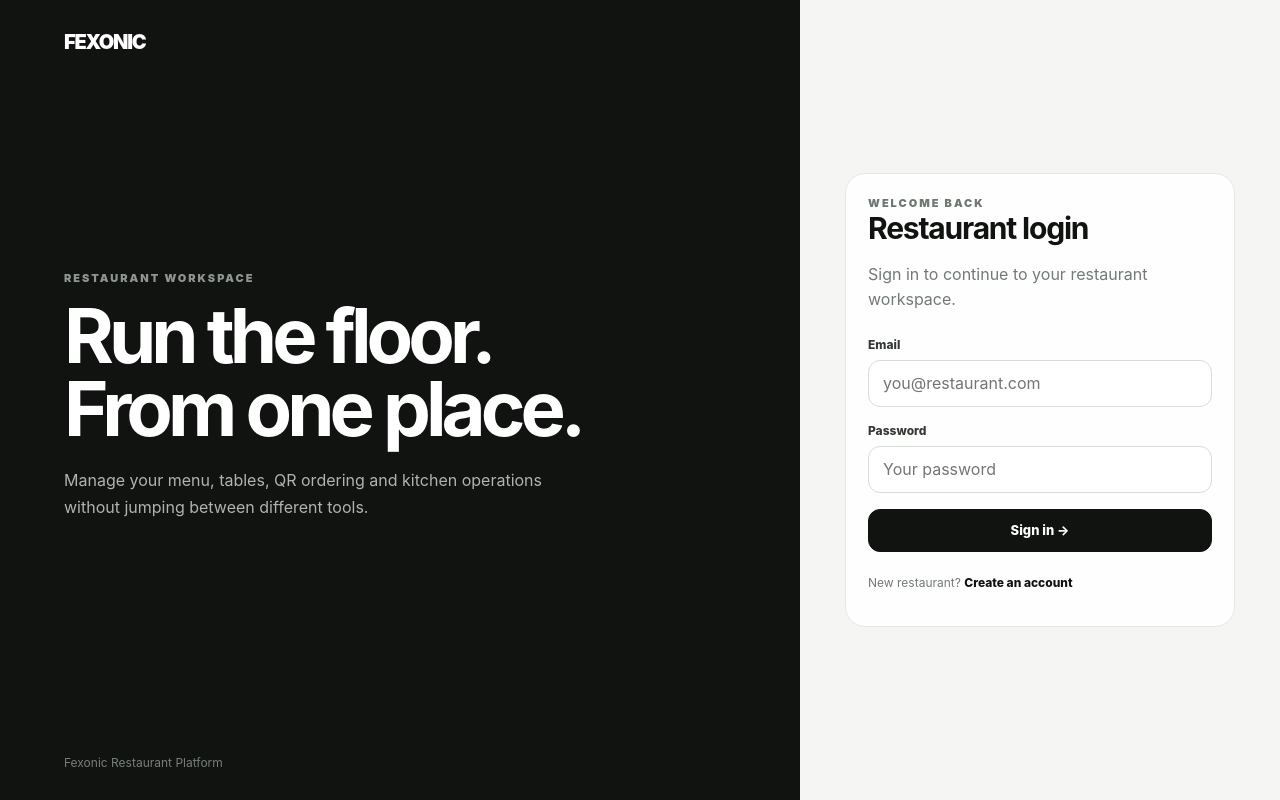
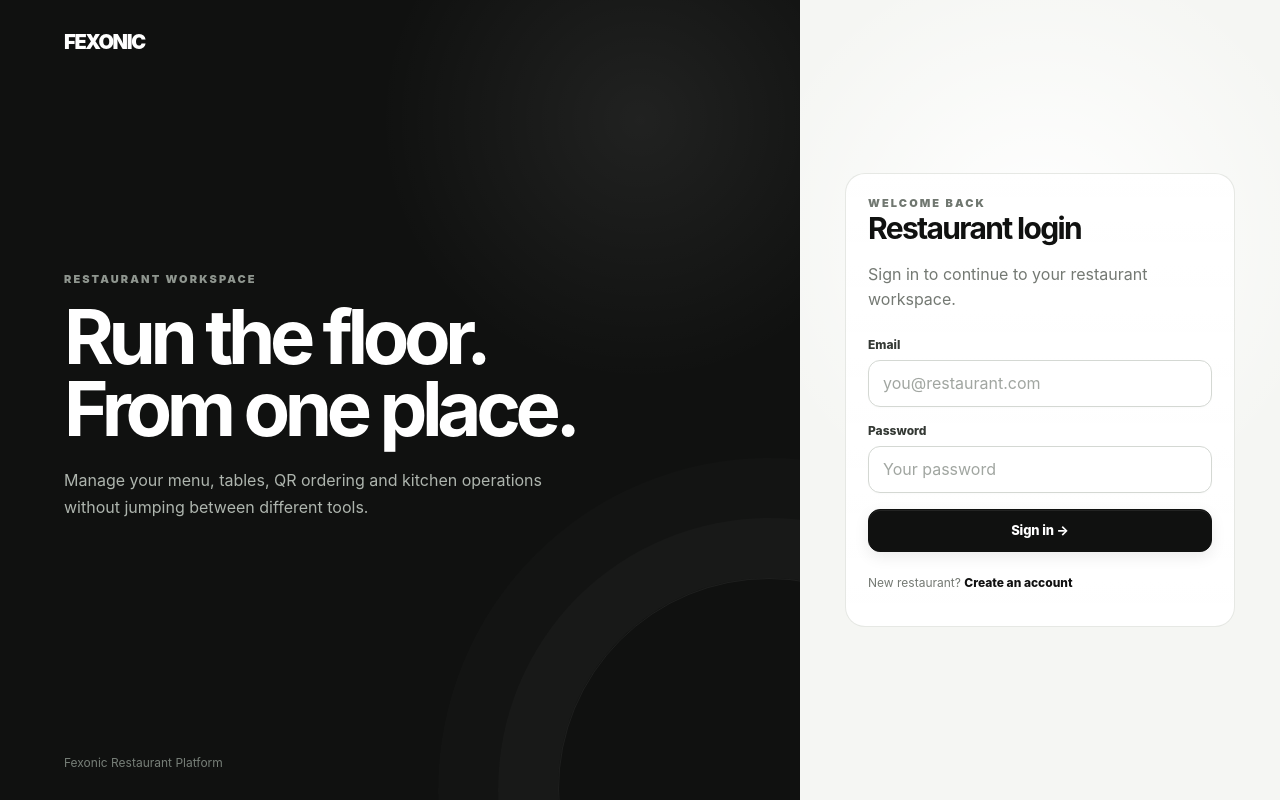
Before and after one commit to aflahalungal77-lab/Fexonic, a Next.js app: page /login in a window 1280 px wide. Built offline with nearby package versions, Linux system fonts and the light colour scheme.

Commit message:
upgrade premium UI

```diff
--- a/app/globals.css
+++ b/app/globals.css
@@ -1,17 +1,29 @@
 :root {
-  --bg: #f5f6f3;
+  --bg: #f4f4f1;
   --surface: #ffffff;
-  --surface-2: #fafbf9;
-  --text: #111311;
-  --muted: #737a75;
-  --line: #e5e8e4;
-  --line-dark: #d9ddd8;
-  --black: #111311;
-  --good: #15966a;
-  --bad: #d64545;
-  --warn: #c47a18;
+  --surface-2: #fafaf8;
+
+  --text: #101110;
+  --muted: #747973;
+
+  --line: #e5e7e3;
+  --line-dark: #d4d8d3;
+
+  --black: #101110;
+  --good: #168b63;
+  --bad: #d44747;
+  --warn: #b87518;
+
   --radius: 20px;
-  --shadow: 0 18px 50px rgba(17, 19, 17, 0.06);
+
+  --shadow-sm:
+    0 4px 18px rgba(16, 17, 16, 0.045);
+
+  --shadow:
+    0 18px 55px rgba(16, 17, 16, 0.07);
+
+  --shadow-lg:
+    0 30px 90px rgba(16, 17, 16, 0.12);
 }
 
 * {
@@ -22,12 +34,24 @@ html {
   scroll-behavior: smooth;
 }
 
+html,
+body {
+  min-height: 100%;
+}
+
 body {
   margin: 0;
+
   background:
-    radial-gradient(circle at 50% -10%, #ffffff 0, transparent 35%),
+    radial-gradient(
+      circle at 50% -15%,
+      rgba(255, 255, 255, 0.95) 0,
+      rgba(255, 255, 255, 0) 38%
+    ),
     var(--bg);
+
   color: var(--text);
+
   font-family:
     Inter,
     ui-sans-serif,
@@ -36,7 +60,14 @@ body {
     BlinkMacSystemFont,
     "Segoe UI",
     sans-serif;
+
   -webkit-font-smoothing: antialiased;
+  text-rendering: optimizeLegibility;
+}
+
+::selection {
+  background: #101110;
+  color: #fff;
 }
 
 a {
@@ -57,15 +88,12 @@ button {
 
 button:disabled {
   cursor: not-allowed;
-  opacity: 0.6;
+  opacity: 0.55;
 }
 
-::selection {
-  background: #111311;
-  color: #fff;
-}
-
-/* ---------- Layout ---------- */
+/* =========================================================
+   LAYOUT
+========================================================= */
 
 .container {
   width: min(1180px, calc(100% - 40px));
@@ -74,16 +102,27 @@ button:disabled {
 
 .top {
   min-height: 76px;
+
   display: flex;
   align-items: center;
   justify-content: space-between;
+
   gap: 20px;
 }
 
 .brand {
   font-size: 20px;
   font-weight: 950;
-  letter-spacing: -0.06em;
+  letter-spacing: -0.065em;
+
+  transition:
+    opacity 0.2s ease,
+    transform 0.2s ease;
+}
+
+.brand:hover {
+  opacity: 0.75;
+  transform: translateY(-1px);
 }
 
 .nav {
@@ -98,93 +137,162 @@ button:disabled {
 
 .hero h1 {
   max-width: 850px;
+
   margin: 10px 0 18px;
+
   font-size: clamp(42px, 7vw, 78px);
-  line-height: 0.98;
-  letter-spacing: -0.065em;
+  line-height: 0.96;
+
+  letter-spacing: -0.07em;
   font-weight: 950;
 }
 
 .hero p {
   max-width: 680px;
-  line-height: 1.7;
+
+  margin: 0;
+
+  color: var(--muted);
+
+  line-height: 1.75;
 }
+
+/* =========================================================
+   EYEBROW
+========================================================= */
 
 .eyebrow {
   color: #707770;
+
   font-size: 11px;
   font-weight: 900;
-  letter-spacing: 0.18em;
+
+  letter-spacing: 0.19em;
   text-transform: uppercase;
 }
 
-/* ---------- Buttons ---------- */
+/* =========================================================
+   BUTTONS
+========================================================= */
 
 .btn {
+  position: relative;
+
   display: inline-flex;
   align-items: center;
   justify-content: center;
+
   gap: 8px;
+
   min-height: 43px;
-  padding: 0 16px;
-  border: 1px solid #111311;
+
+  padding: 0 17px;
+
+  border: 1px solid #101110;
   border-radius: 12px;
-  background: #111311;
+
+  background: #101110;
   color: #fff;
+
   font-size: 13px;
   font-weight: 850;
+
+  letter-spacing: -0.01em;
+
+  box-shadow:
+    0 1px 0 rgba(255, 255, 255, 0.08) inset,
+    0 5px 15px rgba(16, 17, 16, 0.08);
+
   transition:
     transform 0.18s ease,
     box-shadow 0.18s ease,
-    background 0.18s ease;
+    background 0.18s ease,
+    border-color 0.18s ease;
 }
 
 .btn:hover {
-  transform: translateY(-1px);
-  box-shadow: 0 9px 22px rgba(17, 19, 17, 0.12);
+  transform: translateY(-2px);
+
+  box-shadow:
+    0 1px 0 rgba(255, 255, 255, 0.08) inset,
+    0 10px 26px rgba(16, 17, 16, 0.15);
+}
+
+.btn:active {
+  transform: translateY(0);
 }
 
 .btn.light {
-  background: #fff;
-  color: #111311;
+  background: rgba(255, 255, 255, 0.9);
+  color: #101110;
   border-color: var(--line);
+
+  box-shadow: var(--shadow-sm);
 }
 
 .btn.light:hover {
-  background: #f8f9f7;
+  background: #fff;
+  border-color: #d9ddd8;
 }
 
 .btn.danger {
-  background: #fff4f3;
+  background: #fff5f4;
   border-color: #f0d0cc;
   color: #ad3932;
+
+  box-shadow: none;
+}
+
+.btn.danger:hover {
+  background: #fff0ee;
+  border-color: #e9bdb7;
 }
 
 .btn.small {
   min-height: 36px;
+
   padding: 0 12px;
+
   font-size: 12px;
+
   border-radius: 10px;
 }
 
-/* ---------- Cards ---------- */
+/* =========================================================
+   CARDS
+========================================================= */
 
 .card {
-  background: rgba(255, 255, 255, 0.94);
-  border: 1px solid var(--line);
+  background:
+    linear-gradient(
+      180deg,
+      rgba(255, 255, 255, 0.98),
+      rgba(255, 255, 255, 0.94)
+    );
+
+  border: 1px solid rgba(229, 231, 227, 0.95);
+
   border-radius: var(--radius);
+
   padding: 22px;
+
   box-shadow: var(--shadow);
+
+  transition:
+    transform 0.2s ease,
+    box-shadow 0.2s ease,
+    border-color 0.2s ease;
 }
 
 .card h1,
 .card h2,
 .card h3 {
-  letter-spacing: -0.04em;
+  letter-spacing: -0.045em;
 }
 
 .card h2 {
   margin: 0 0 18px;
+
   font-size: 19px;
 }
 
@@ -205,7 +313,9 @@ button:disabled {
   grid-template-columns: repeat(4, minmax(0, 1fr));
 }
 
-/* ---------- Text ---------- */
+/* =========================================================
+   TEXT
+========================================================= */
 
 .muted {
   color: var(--muted);
@@ -217,11 +327,16 @@ button:disabled {
 
 .section-title {
   margin: 0 0 16px;
+
   font-size: 24px;
-  letter-spacing: -0.045em;
+
+  letter-spacing: -0.05em;
+  line-height: 1.1;
 }
 
-/* ---------- Forms ---------- */
+/* =========================================================
+   FORMS
+========================================================= */
 
 .field {
   margin-bottom: 16px;
@@ -229,156 +344,302 @@ button:disabled {
 
 .label {
   display: block;
+
   margin-bottom: 8px;
+
   font-size: 12px;
   font-weight: 850;
+
   color: #343934;
 }
 
 .input {
   width: 100%;
   height: 47px;
+
   padding: 0 14px;
+
   border: 1px solid var(--line-dark);
   border-radius: 12px;
+
   outline: none;
-  background: #fff;
+
+  background: rgba(255, 255, 255, 0.95);
   color: var(--text);
+
+  box-shadow:
+    0 1px 2px rgba(16, 17, 16, 0.02);
+
   transition:
     border-color 0.18s ease,
-    box-shadow 0.18s ease;
+    box-shadow 0.18s ease,
+    background 0.18s ease;
+}
+
+.input:hover {
+  border-color: #c8cdc7;
 }
 
 .input:focus {
-  border-color: #999f99;
-  box-shadow: 0 0 0 4px rgba(17, 19, 17, 0.055);
+  border-color: #969d96;
+
+  background: #fff;
+
+  box-shadow:
+    0 0 0 4px rgba(16, 17, 16, 0.055),
+    0 4px 15px rgba(16, 17, 16, 0.035);
+}
+
+.input::placeholder {
+  color: #a1a6a1;
+}
+
+textarea.input {
+  min-height: 110px;
+  padding: 13px 14px;
+  resize: vertical;
+}
+
+select.input {
+  cursor: pointer;
 }
 
 input[type="file"].input {
   height: auto;
   padding: 11px 12px;
+
+  cursor: pointer;
 }
 
-/* ---------- Stats ---------- */
+/* =========================================================
+   STATS
+========================================================= */
 
 .stat {
   position: relative;
+
   overflow: hidden;
+
   min-height: 132px;
+}
+
+.stat::before {
+  content: "";
+
+  position: absolute;
+
+  width: 150px;
+  height: 150px;
+
+  right: -75px;
+  top: -75px;
+
+  border-radius: 50%;
+
+  background: rgba(244, 246, 242, 0.9);
 }
 
 .stat::after {
   content: "";
+
   position: absolute;
+
   width: 100px;
   height: 100px;
+
   right: -45px;
   bottom: -50px;
+
   border-radius: 50%;
-  background: #f1f3ef;
+
+  background: #f0f2ee;
 }
 
 .stat strong {
   position: relative;
+
   z-index: 1;
+
   display: block;
+
   margin-top: 11px;
+
   font-size: 31px;
-  letter-spacing: -0.06em;
+
+  letter-spacing: -0.065em;
 }
 
-/* ---------- Pills ---------- */
+/* =========================================================
+   PILLS
+========================================================= */
 
 .pill {
   display: inline-flex;
+
   align-items: center;
+  justify-content: center;
+
   min-height: 27px;
+
   padding: 0 10px;
+
   border: 1px solid var(--line);
+
   border-radius: 999px;
+
   background: #f6f7f5;
+
+  color: #3e443f;
+
   font-size: 11px;
   font-weight: 900;
+
   letter-spacing: 0.02em;
+
+  white-space: nowrap;
 }
 
-/* ---------- Rows / Lists ---------- */
+/* =========================================================
+   ROWS / LISTS
+========================================================= */
 
 .row {
   display: flex;
+
   align-items: center;
   justify-content: space-between;
+
   gap: 12px;
 }
 
 .list {
   display: flex;
   flex-direction: column;
+
   gap: 10px;
 }
 
 .item {
   border: 1px solid var(--line);
+
   border-radius: 15px;
+
   padding: 15px;
-  background: #fff;
+
+  background: rgba(255, 255, 255, 0.95);
+
+  box-shadow:
+    0 2px 8px rgba(16, 17, 16, 0.025);
+
   transition:
     border-color 0.18s ease,
-    transform 0.18s ease;
+    transform 0.18s ease,
+    box-shadow 0.18s ease;
 }
 
 .item:hover {
-  border-color: #d5d9d4;
-  transform: translateY(-1px);
+  border-color: #d3d8d2;
+
+  transform: translateY(-2px);
+
+  box-shadow:
+    0 10px 25px rgba(16, 17, 16, 0.055);
 }
 
 .actions {
   display: flex;
   flex-wrap: wrap;
+
   gap: 7px;
 }
 
-/* ---------- Food ---------- */
+/* =========================================================
+   FOOD
+========================================================= */
 
 .foodimg {
   width: 100%;
   height: 190px;
+
   display: block;
+
   object-fit: cover;
+
   border-radius: 15px;
+
   background:
-    linear-gradient(135deg, #eef0ed, #f8f9f7);
+    linear-gradient(
+      135deg,
+      #eef0ed,
+      #f8f9f7
+    );
+
+  transition:
+    transform 0.35s ease,
+    filter 0.35s ease;
 }
 
 .food-card {
   overflow: hidden;
+
   padding: 0;
+
+  transition:
+    transform 0.22s ease,
+    box-shadow 0.22s ease;
+}
+
+.food-card:hover {
+  transform: translateY(-3px);
+
+  box-shadow:
+    0 24px 60px rgba(16, 17, 16, 0.1);
+}
+
+.food-card:hover .foodimg {
+  transform: scale(1.025);
 }
 
 .food-card-body {
   padding: 17px;
 }
 
-/* ---------- QR ---------- */
+/* =========================================================
+   QR
+========================================================= */
 
 .tableqr {
   width: 190px;
   height: 190px;
+
   display: block;
+
   margin: 17px auto;
+
   padding: 8px;
+
   object-fit: contain;
+
   border: 1px solid var(--line);
+
   border-radius: 16px;
+
   background: #fff;
+
+  box-shadow:
+    0 10px 30px rgba(16, 17, 16, 0.055);
 }
 
-/* ---------- Landing ---------- */
+/* =========================================================
+   LANDING PAGE
+========================================================= */
 
 .landing-hero {
   min-height: 610px;
+
   display: flex;
   align-items: center;
+
   padding: 50px 0 80px;
 }
 
@@ -388,23 +649,34 @@ input[type="file"].input {
 
 .landing-copy h1 {
   margin: 14px 0 22px;
+
   font-size: clamp(52px, 9vw, 102px);
-  line-height: 0.91;
-  letter-spacing: -0.075em;
+
+  line-height: 0.9;
+
+  letter-spacing: -0.08em;
+
   font-weight: 950;
 }
 
 .landing-copy p {
   max-width: 650px;
+
   margin: 0;
+
+  color: #626862;
+
   font-size: 18px;
+
   line-height: 1.7;
 }
 
 .landing-actions {
   display: flex;
   flex-wrap: wrap;
+
   gap: 10px;
+
   margin-top: 30px;
 }
 
@@ -414,52 +686,117 @@ input[type="file"].input {
 
 .feature-number {
   display: block;
+
   margin-bottom: 30px;
+
   color: #9ca39d;
+
   font-size: 11px;
+
   font-weight: 900;
+
+  letter-spacing: 0.08em;
 }
 
 .feature-card h3 {
   margin: 0 0 9px;
+
   font-size: 17px;
+
+  letter-spacing: -0.035em;
 }
 
 .feature-card p {
   margin: 0;
+
+  color: var(--muted);
+
   line-height: 1.65;
+
   font-size: 13px;
 }
 
-/* ---------- Auth ---------- */
+/* =========================================================
+   AUTH
+========================================================= */
 
 .auth-page {
   min-height: 100vh;
+
   display: grid;
+
   grid-template-columns: 1fr 480px;
+
+  background: var(--bg);
 }
 
 .auth-side {
+  position: relative;
+
   display: flex;
   flex-direction: column;
   justify-content: space-between;
+
   min-height: 100vh;
+
   padding: 30px 5vw;
-  background: #111311;
+
+  background:
+    radial-gradient(
+      circle at 80% 15%,
+      rgba(255, 255, 255, 0.07),
+      transparent 28%
+    ),
+    #101110;
+
   color: #fff;
+
+  overflow: hidden;
+}
+
+.auth-side::after {
+  content: "";
+
+  position: absolute;
+
+  width: 420px;
+  height: 420px;
+
+  right: -180px;
+  bottom: -200px;
+
+  border: 1px solid rgba(255, 255, 255, 0.06);
+
+  border-radius: 50%;
+
+  box-shadow:
+    0 0 0 60px rgba(255, 255, 255, 0.018),
+    0 0 0 120px rgba(255, 255, 255, 0.012);
 }
 
 .auth-side h1 {
+  position: relative;
+  z-index: 1;
+
   max-width: 580px;
+
   margin: 0;
+
   font-size: clamp(42px, 6vw, 76px);
-  line-height: 0.96;
-  letter-spacing: -0.065em;
+
+  line-height: 0.95;
+
+  letter-spacing: -0.07em;
 }
 
 .auth-side p {
+  position: relative;
+  z-index: 1;
+
   max-width: 480px;
+
   color: #aeb5ae;
+
   line-height: 1.7;
 }
 
@@ -469,27 +806,42 @@ input[type="file"].input {
 
 .auth-form-side {
   display: flex;
+
   align-items: center;
   justify-content: center;
+
   padding: 35px;
-  background: #f5f6f3;
+
+  background:
+    radial-gradient(
+      circle at 50% 30%,
+      #fff 0,
+      rgba(255, 255, 255, 0) 48%
+    ),
+    #f5f6f3;
 }
 
 .auth-card {
   width: min(100%, 390px);
+
   box-shadow: none;
 }
 
 .auth-card h1 {
   margin: 0 0 8px;
+
   font-size: 30px;
+
+  letter-spacing: -0.055em;
 }
 
 .auth-card > p {
   line-height: 1.55;
 }
 
-/* ---------- Dashboard ---------- */
+/* =========================================================
+   DASHBOARD
+========================================================= */
 
 .dashboard-hero {
   padding: 35px 0 26px;
@@ -497,8 +849,12 @@ input[type="file"].input {
 
 .dashboard-hero h1 {
   margin: 7px 0;
+
   font-size: clamp(32px, 5vw, 52px);
-  letter-spacing: -0.06em;
+
+  letter-spacing: -0.065em;
+
+  line-height: 1;
 }
 
 .dashboard-section {
@@ -507,17 +863,22 @@ input[type="file"].input {
 
 .workspace-bar {
   padding: 12px 0;
+
   border-top: 1px solid var(--line);
   border-bottom: 1px solid var(--line);
 }
 
 .workspace-meta {
   display: flex;
+
   align-items: center;
+
   gap: 10px;
 }
 
-/* ---------- Customer ---------- */
+/* =========================================================
+   CUSTOMER
+========================================================= */
 
 .customer-page {
   width: min(1080px, calc(100% - 28px));
@@ -525,11 +886,22 @@ input[type="file"].input {
 
 .customer-header {
   position: sticky;
+
   top: 0;
+
   z-index: 10;
+
   padding: 15px 0;
-  background: rgba(245, 246, 243, 0.88);
-  backdrop-filter: blur(18px);
+
+  background:
+    linear-gradient(
+      180deg,
+      rgba(245, 246, 243, 0.96),
+      rgba(245, 246, 243, 0.82)
+    );
+
+  backdrop-filter: blur(20px);
+  -webkit-backdrop-filter: blur(20px);
 }
 
 .customer-hero {
@@ -538,8 +910,12 @@ input[type="file"].input {
 
 .customer-hero h1 {
   margin: 7px 0 10px;
+
   font-size: clamp(36px, 7vw, 66px);
-  letter-spacing: -0.07em;
+
+  letter-spacing: -0.075em;
+
+  line-height: 0.95;
 }
 
 .customer-menu {
@@ -548,31 +924,97 @@ input[type="file"].input {
 
 .cart-bar {
   position: sticky;
+
   z-index: 20;
+
   bottom: 14px;
+
   width: min(700px, 100%);
+
   margin: 25px auto;
+
   padding: 13px;
+
   border: 1px solid #dfe3de;
+
   border-radius: 17px;
-  background: rgba(255, 255, 255, 0.94);
-  box-shadow: 0 20px 60px rgba(17, 19, 17, 0.14);
+
+  background:
+    rgba(255, 255, 255, 0.94);
+
+  box-shadow:
+    0 20px 60px rgba(17, 19, 17, 0.14);
+
   backdrop-filter: blur(18px);
+  -webkit-backdrop-filter: blur(18px);
 }
 
-/* ---------- Footer ---------- */
+/* =========================================================
+   FOOTER
+========================================================= */
 
 .footer {
   padding: 60px 0;
+
   color: var(--muted);
+
   font-size: 12px;
 }
 
-/* ---------- Responsive ---------- */
+.footer a {
+  transition:
+    color 0.18s ease,
+    opacity 0.18s ease;
+}
+
+.footer a:hover {
+  color: var(--text);
+}
+
+/* =========================================================
+   SCROLLBAR
+========================================================= */
+
+::-webkit-scrollbar {
+  width: 9px;
+  height: 9px;
+}
+
+::-webkit-scrollbar-track {
+  background: transparent;
+}
+
+::-webkit-scrollbar-thumb {
+  background: #cfd3ce;
+  border: 2px solid var(--bg);
+  border-radius: 999px;
+}
+
+::-webkit-scrollbar-thumb:hover {
+  background: #b9beb8;
+}
+
+/* =========================================================
+   FOCUS ACCESSIBILITY
+========================================================= */
+
+button:focus-visible,
+a:focus-visible,
+input:focus-visible,
+textarea:focus-visible,
+select:focus-visible {
+  outline: 2px solid #101110;
+  outline-offset: 3px;
+}
+
+/* =========================================================
+   RESPONSIVE
+========================================================= */
 
 @media (max-width: 900px) {
   .grid4 {
-    grid-template-columns: repeat(2, minmax(0, 1fr));
+    grid-template-columns:
+      repeat(2, minmax(0, 1fr));
   }
 
   .auth-page {
@@ -603,7 +1045,9 @@ input[type="file"].input {
 
   .nav .btn {
     min-height: 39px;
+
     padding: 0 11px;
+
     font-size: 12px;
   }
 
@@ -613,11 +1057,16 @@ input[type="file"].input {
 
   .landing-hero {
     min-height: auto;
+
     padding: 70px 0 65px;
   }
 
   .landing-copy h1 {
-    font-size: clamp(48px, 15vw, 75px);
+    font-size: clamp(
+      48px,
+      15vw,
+      75px
+    );
   }
 
   .landing-copy p {
@@ -632,6 +1081,7 @@ input[type="file"].input {
 
   .card {
     border-radius: 17px;
+
     padding: 17px;
   }
 
@@ -650,6 +1100,15 @@ input[type="file"].input {
   .tableqr {
     width: 170px;
     height: 170px;
+  }
+
+  .cart-bar {
+    bottom: 8px;
+
+    margin-left: auto;
+    margin-right: auto;
+
+    border-radius: 15px;
   }
 }
 
@@ -673,4 +1132,29 @@ input[type="file"].input {
   .cart-bar .row {
     align-items: center;
   }
+
+  .hero h1 {
+    font-size: 43px;
+  }
+
+  .customer-hero {
+    padding-top: 32px;
+  }
 }
+
+/* =========================================================
+   REDUCED MOTION
+========================================================= */
+
+@media (prefers-reduced-motion: reduce) {
+  html {
+    scroll-behavior: auto;
+  }
+
+  *,
+  *::before,
+  *::after {
+    transition: none !important;
+    animation: none !important;
+  }
+}
```
